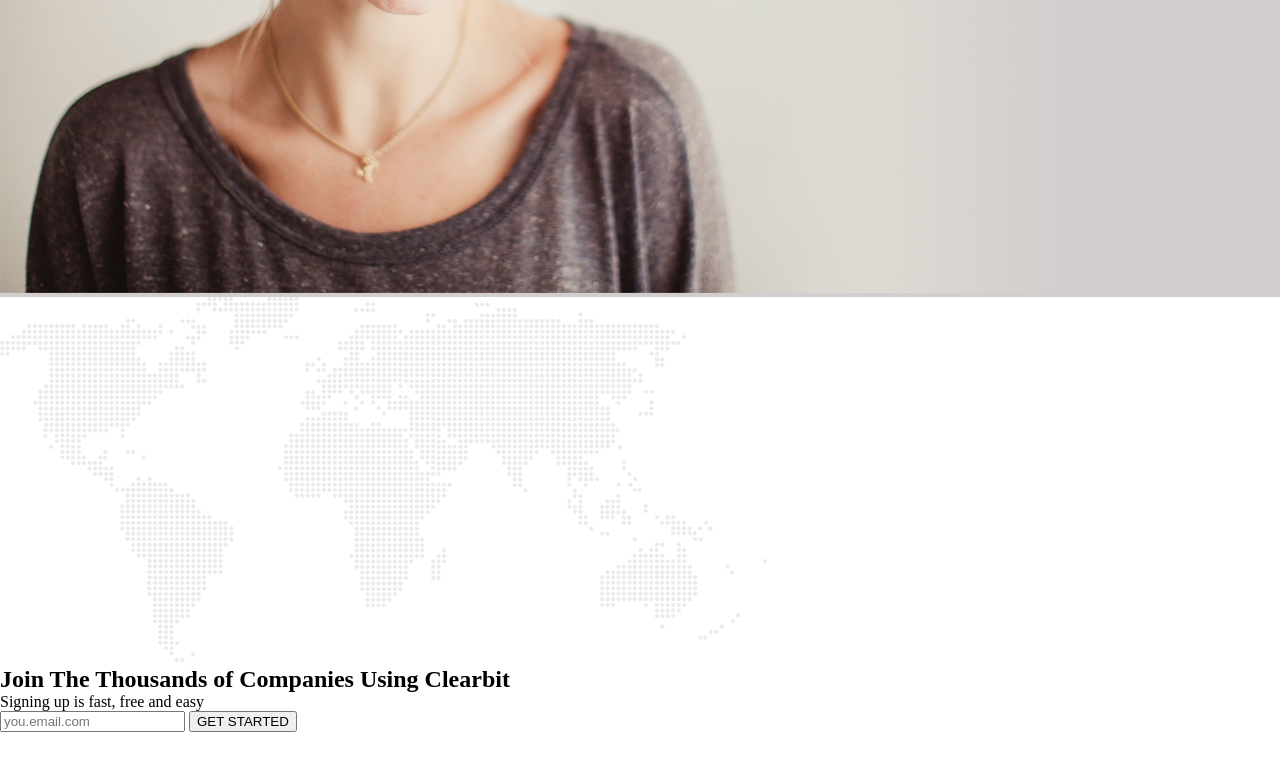
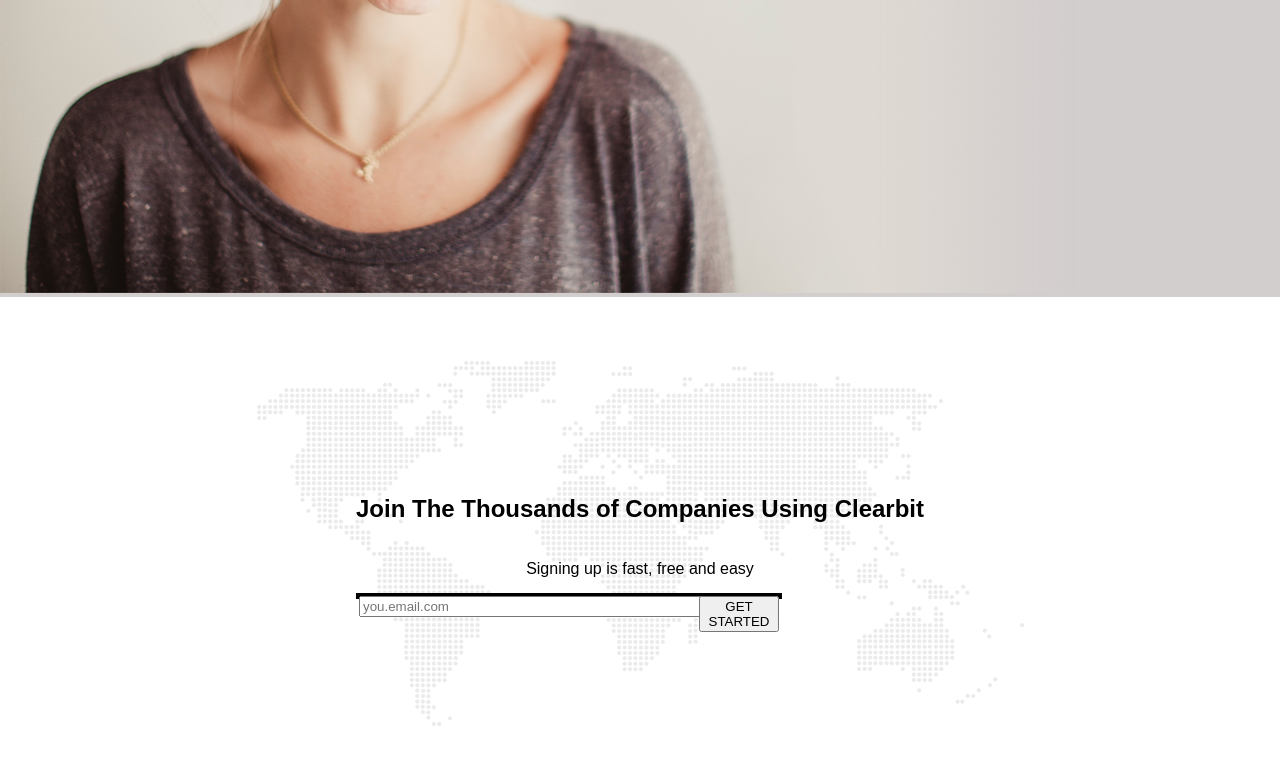
Before and after one commit to tholmes59/clearbit-marketing-page-exercise, a website: page index.html in a window 1280 px wide. Shown: the part 2784-3554 px from the top of the page. Before the commit the page ends 3516 px from the top, so only its background shows below. Drawn offline with Linux system fonts and the light colour scheme.

Commit message:
create signup section styling

```diff
--- a/css/style.css
+++ b/css/style.css
@@ -245,3 +245,41 @@
     font-size: 1.1rem;
     font-family: "Avenir Next", sans-serif;
 }
+
+/* **************Signup Section******************* */
+
+#signup-container {
+    position: relative;
+    width: 100%;
+    text-align: center;
+    margin: 4rem 0;
+}
+
+#signup-text {
+    position: absolute;
+    top: 50%;
+    left: 50%;
+    transform: translate(-50%, -50%);
+    font-family: "Avenir Next", sans-serif;
+    line-height: 3;
+}
+
+#signup-wrapper {
+    border: solid;
+    width: 75%;
+    position: relative;
+}
+
+#signup-field {
+    float: left;
+    box-sizing: border-box;
+    padding-right: 80px;
+    width: 100%;
+}
+
+#signup-field-button {
+    position: absolute;
+    top: 0;
+    right: 0;
+    width: 80px;
+}
```
